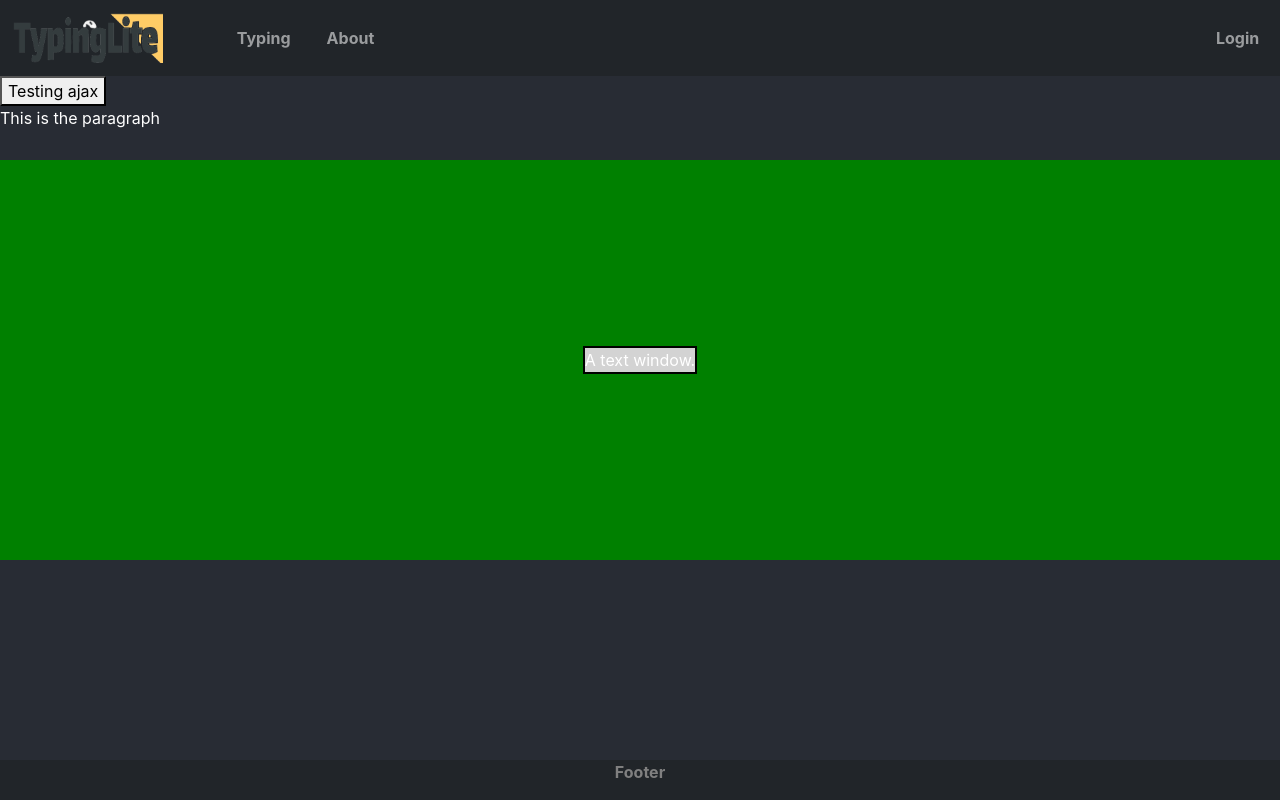
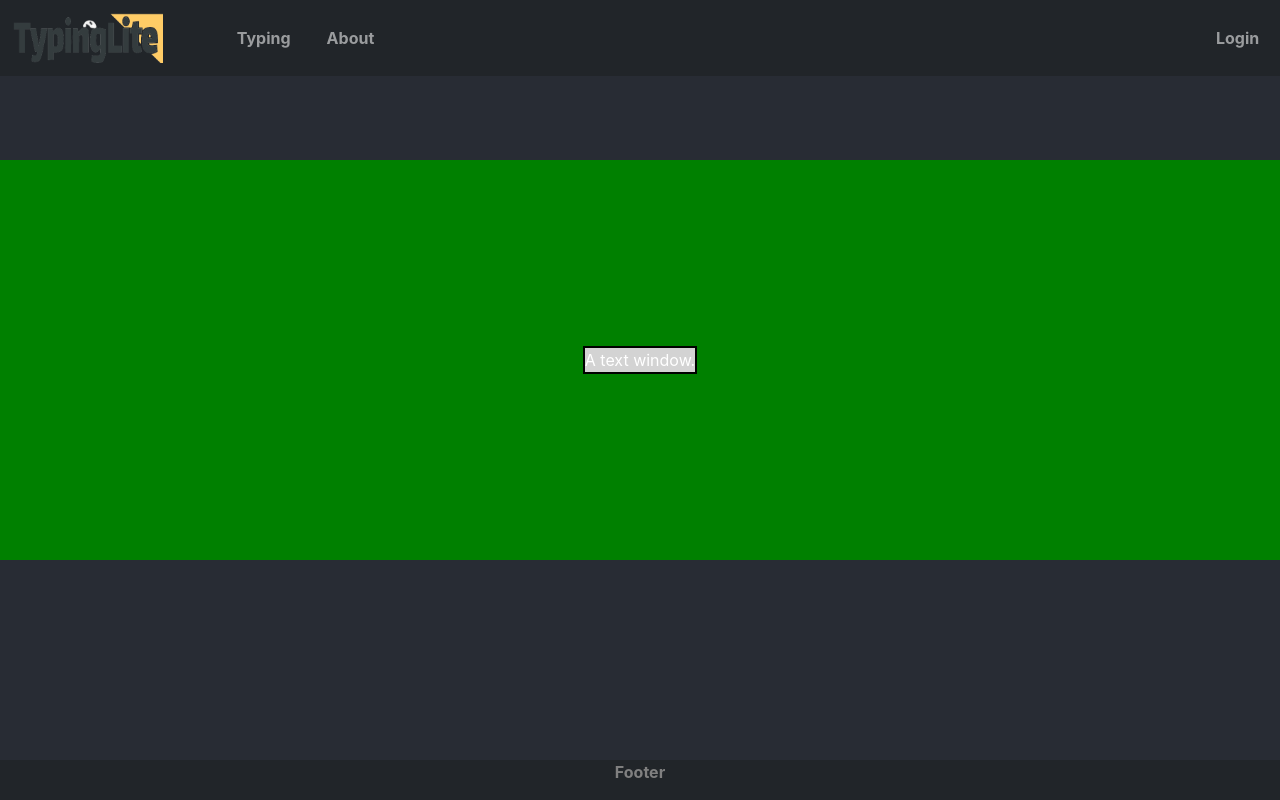
Before and after one commit to inowen/TypeAide, a React (Create React App) app in the folder react_frontend/: page / in a window 1280 px wide. Built offline with nearby package versions, Linux system fonts and the light colour scheme.

Commit message:
Remove: the testing area

```diff
--- a/react_frontend/src/App.tsx
+++ b/react_frontend/src/App.tsx
@@ -1,4 +1,4 @@
-import React, { useRef } from 'react';
+import React, { useState, useEffect, useRef } from 'react';
 import './App.css';
 import NavigationBar from './NavigationBar';
 import Footer from './Footer';
@@ -6,31 +6,9 @@ import TypingArea from './TypingArea';
 
 
 function App() {
-  const btnRef = useRef<HTMLButtonElement>(null);
-  const pRef = useRef<HTMLParagraphElement>(null);
   return <div className="App">
     <NavigationBar/>
     <TypingArea/>
-    <div className="just-testing">
-      <button ref={btnRef} className="testButton" onClick={() => {
-        // Spin up the docker environment for this
-        const myAsyncFunc = async () => {
-          const url = "http://localhost:8080/api/v1/randomquote";
-          // AJAX request
-          let httpReq = new XMLHttpRequest();
-          httpReq.addEventListener("load", (argument) => {
-            const responseText = httpReq.responseText;
-            if (pRef.current) {
-              pRef.current.innerHTML = responseText;
-            }
-          });
-          httpReq.open("GET", url);
-          httpReq.send();
-        }
-        myAsyncFunc();
-      }}>Testing ajax</button>
-      <p ref={pRef} style={{color: "white"}}>This is the paragraph</p>
-    </div>
     <Footer/>
   </div>;
 }
```
